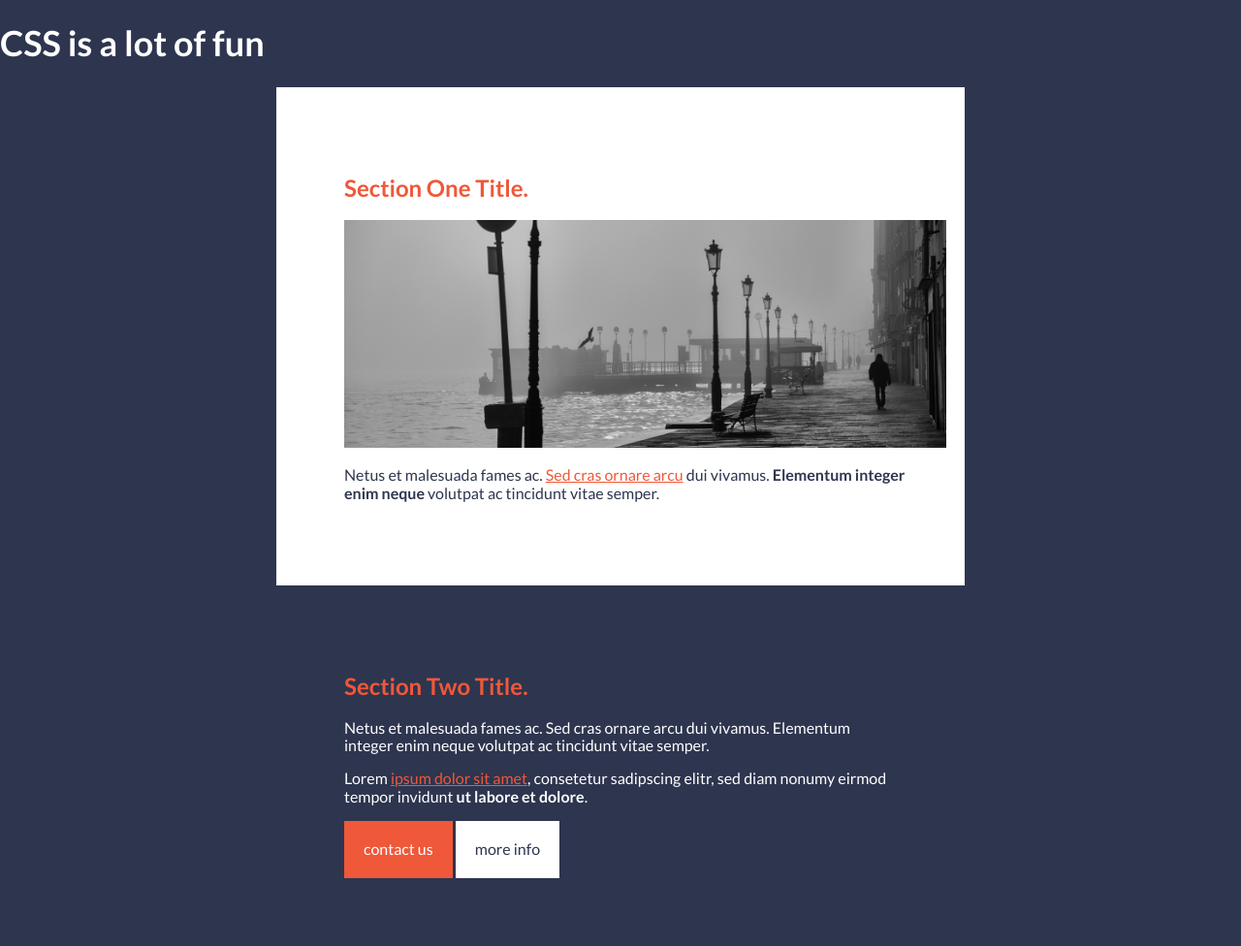
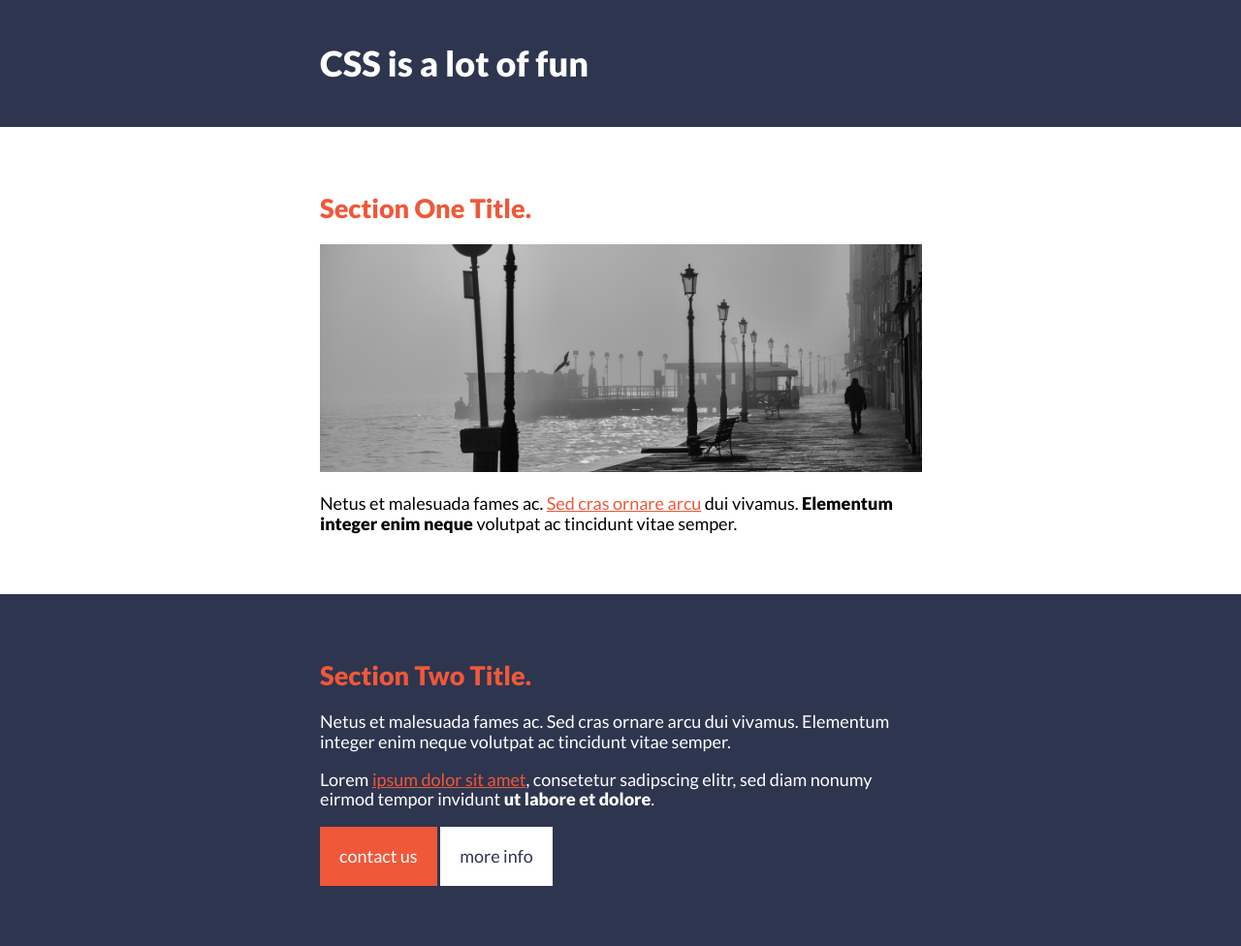
Before and after one commit to Richard105247908/fun-css, a website built with Vite: page css is a lot of fun/index.html in a window 1280 px wide. Shown: the whole page at 97% size. Built offline with nearby package versions, Linux system fonts and the light colour scheme.

Commit message:
complete

```diff
--- a/css is a lot of fun/index.html
+++ b/css is a lot of fun/index.html
@@ -18,15 +18,15 @@
     </header>
 
     <section class="section-1">
-        <div class="blogpost">
+        <div class="container">
         <h2>Section One Title.</h2>
         <img src="images/boardwalk.png" alt="grey and black broadwalk">
         <p class="secPara-1">Netus et malesuada fames ac. <a href="#">Sed cras ornare arcu</a> dui vivamus. <strong>Elementum integer enim neque</strong> volutpat ac tincidunt vitae semper.</p>
         </div>
     </section>
 
-    <section class="section-2">
-        <div class="sect2-space">
+    <section class="section-two">
+        <div class="container">
         <h2>Section Two Title.</h2>
         <p class="secPara-2">
             Netus et malesuada fames ac. Sed cras ornare arcu dui vivamus. Elementum integer enim neque volutpat ac tincidunt vitae semper.
--- a/css is a lot of fun/style.css
+++ b/css is a lot of fun/style.css
@@ -1,31 +1,25 @@
 body{
+    margin: 0;
     font-family: "Lato", sans-serif;
     background-color: #2E354F;
-    color: #fff;
+    font-size: 18px;
 }
+
+/* typograpghy */
+
+h1,
+h2,
+strong{
+    font-weight:900;
+}
+
 h1{
     font-size: 36px;
+    margin:0;
 }
 
 h2{
     color:#EF5839;
-}
-section{
-    width: 620px;
-    margin: 0 auto;
-    padding: 45px;
-}
-
-.section-1{
-    background-color: #fff;
-}
-.blogpost{
-    width: 580px;
-    padding: 25px;
-}
-.secPara-1{
-    color: #2E354F;
-    width: 580px;
 }
 
 a{
@@ -35,13 +29,8 @@ a:hover,
 a:focus {
     color: #d4b44c;
 }
-.sect2-space{
-    padding: 25px;
-}
-.secPara-2{
-    color: #fff;
-}
 
+/* buttons */
 
 .btn{
     display:inline-block;
@@ -70,3 +59,30 @@ a:focus {
     background-color:#EF5839;
     color: #fff;
 }
+
+/* layout */
+
+header{
+    background-color: #2E354F;
+    padding: 45px 0;
+    color: #fff;
+
+}
+
+section{
+  background-color: #fff;
+    padding: 45px;
+}
+
+.container{
+    width: 620px;
+    margin: 0 auto;
+    /* border: 2px solid magenta; */
+}
+
+
+.section-two{
+    background-color:  #2E354F;
+    color: #fff;
+
+}
```
